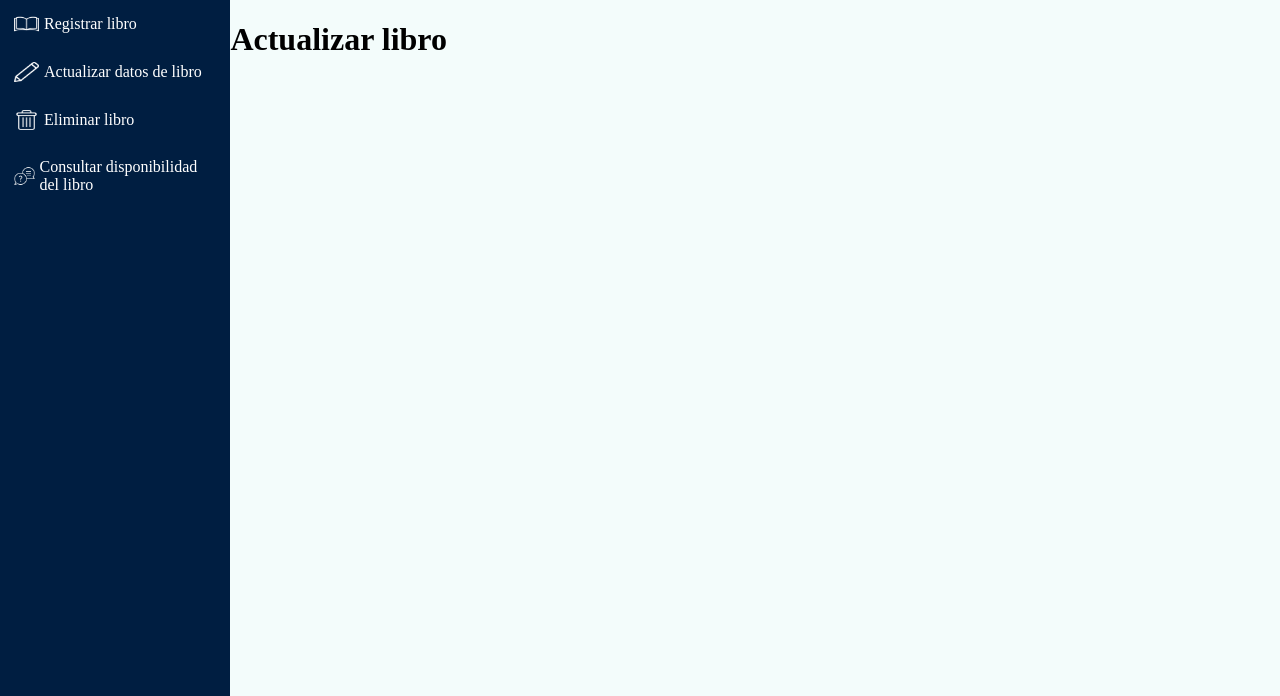
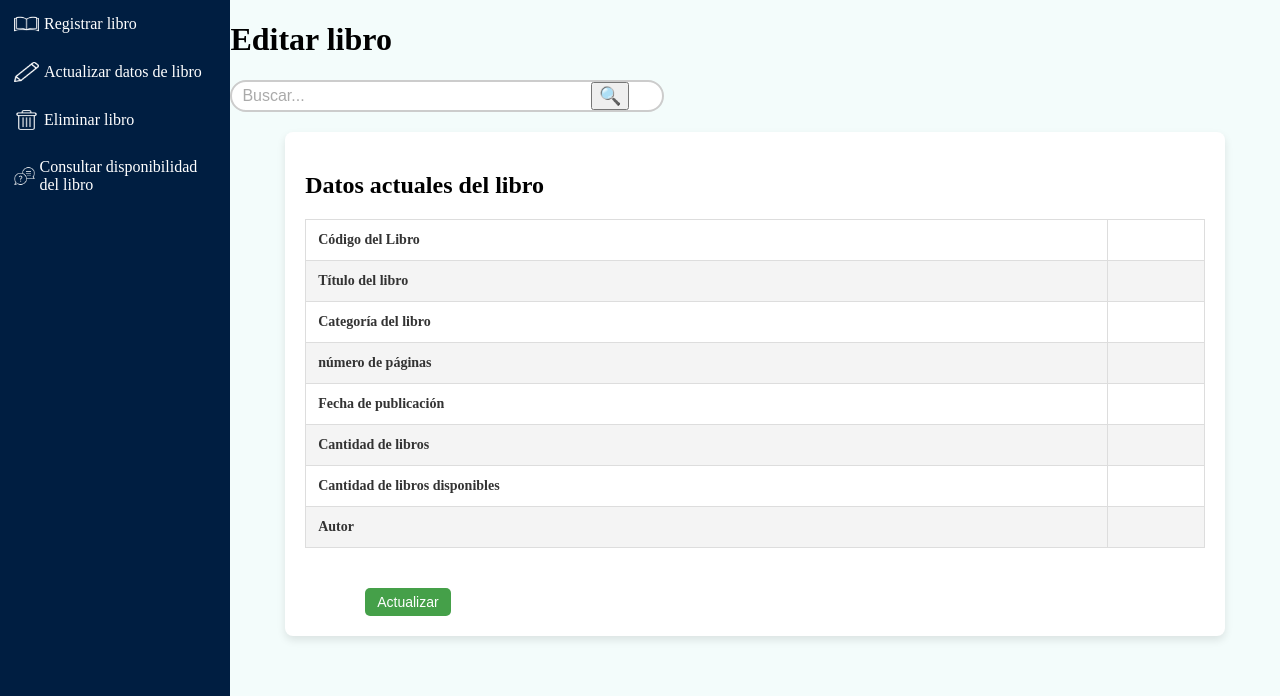
Before and after one commit to danielfernando4/Proyecto-de-Biblioteca-Gestion, a Flask app: page /actualizar in a window 1280 px wide. Shown: the part 104-800 px from the top of the page. Run offline with Flask 3, Linux system fonts and the light colour scheme.

Commit message:
Cambiar para el back del apartado de actualización - para poder buscar los datos del libro que se quiere editar

```diff
--- a/app.py
+++ b/app.py
@@ -45,9 +45,20 @@ def registrar():
     return render_template("registrar.html")
 
 
-@app.route("/actualizar")
+
+
+@app.route("/actualizar", methods=["GET", "POST"])
 def actualizar():
-    return render_template("actualizar.html")
+    rows = ["", "", "", ""]
+    if request.method == "POST":
+        data = request.get_json()
+        query = data.get('query')
+        rows = [query, query, query, query]
+        print(query)
+        return jsonify({'rows': rows})  # Devuelve un JSON con la lista 'rows'
+
+    # Si es un GET, simplemente renderizas el template
+    return render_template("actualizar.html", row=rows)
 
 
 @app.route("/eliminar")
--- /dev/null
+++ b/static/css/actualizar.css
@@ -0,0 +1,103 @@
+.search-container {
+    position: relative;
+    width: 80%;
+    max-width: 400px;
+  }
+
+  .search-input {
+    width: 100%;
+    padding: 5px 20px 5px 10px;
+    border-radius: 30px;
+    border: 2px solid #ccc;
+    font-size: 16px;
+    outline: none;
+    transition: all 0.3s ease;
+  }
+
+  .search-input:focus {
+    border-color: #5e9fdb;
+    box-shadow: 0 0 5px rgba(94, 159, 219, 0.5);
+  }
+
+  .search-input::placeholder {
+    color: #aaa;
+  }
+
+  .search-icon {
+    position: absolute;
+    top: 50%;
+    right: 1px;
+    transform: translateY(-50%);
+    font-size: 18px;
+    color: #aaa;
+  }
+
+
+  /* Estilos para la tabla */
+/* Estilos para la tabla */
+.table-container {
+    width: 100%;
+    max-width: 900px;
+    margin: 20px auto;
+    padding: 20px;
+    background-color: #fff;
+    border-radius: 8px;
+    box-shadow: 0 4px 8px rgba(0, 0, 0, 0.1);
+}
+
+table {
+    width: 100%;
+    border-collapse: collapse; /* Asegura que las celdas compartan bordes */
+    margin-top: 20px;
+}
+
+thead {
+    background-color: #001E41;
+    color: white;
+}
+
+th, td {
+    padding: 12px;
+    text-align: left;
+    font-size: 16px;
+    border: 1px solid #ddd;  /* Asegura que se vea el borde entre columnas */
+}
+
+th {
+    font-weight: bold;
+}
+
+tbody tr:nth-child(even) {
+    background-color: #f4f4f4; /* Color de fondo para filas pares */
+}
+
+tbody tr:nth-child(odd) {
+    background-color: #ffffff; /* Color de fondo para filas impares */
+}
+
+tbody tr:hover {
+    background-color: #e9f7e9; /* Efecto al pasar el mouse */
+}
+
+tbody td {
+    font-size: 14px;
+    color: #333;
+}
+
+
+.btn-actualizar {
+    padding: 6px 12px;
+    background-color: #45a049;
+    border: none;
+    border-radius: 5px;
+    color: white;
+    font-size: 14px;
+    cursor: pointer;
+    transition: background-color 0.3s;
+    margin-left: 60px;
+    margin-top: 40px;
+}
+
+.btn-actualizar:hover {
+    background-color: #45a048; /* Cambio de color al pasar el mouse */
+}
--- /dev/null
+++ b/static/js/buscar.js
@@ -0,0 +1,30 @@
+function sendSearchQuery() {
+    const query = document.getElementById('search-input').value;
+
+    // Enviar la búsqueda a la ruta "/actualizar" usando POST
+    fetch('/actualizar', {
+      method: 'POST',
+      headers: {
+        'Content-Type': 'application/json'
+      },
+      body: JSON.stringify({ query: query })
+    })
+    .then(response => response.json())
+    .then(data => {
+      console.log('Respuesta de Flask:', data);
+
+      // Ahora actualizamos solo las celdas de la segunda columna
+      const rows = data.rows;  // Extraemos las filas del JSON
+
+      // Seleccionar todas las celdas de la segunda columna
+      const cells = document.querySelectorAll('table tbody td:nth-child(2)');
+
+      // Actualizar las celdas con los nuevos valores, solo las de la segunda columna
+      for (let i = 0; i < rows.length; i++) {
+          cells[i].textContent = rows[i];  // Actualizamos solo las celdas de la segunda columna
+      }
+    })
+    .catch(error => {
+      console.error('Error al enviar la búsqueda:', error);
+    });
+}
--- a/templates/actualizar.html
+++ b/templates/actualizar.html
@@ -9,9 +9,59 @@
 
 {% block content%}
 
-<h1> Actualizar libro </h1>
+<h1> Editar libro </h1>
+
+
+
+<div class="search-container">
+    <input type="text" id="search-input" class="search-input" placeholder="Buscar...">
+    <button id="search-button" class="search-icon" onclick="sendSearchQuery()">&#x1F50D;</button>
+</div>
+
+
+<div class="table-container">
+    <h2>Datos actuales del libro</h2>
+    <table>
+        <tbody>
+            <tr>
+                <td><strong>Código del Libro</strong></td>
+                <td>{{ row[0] }}</td>
+            </tr>
+            <tr>
+                <td><strong>Título del libro</strong></td>
+                <td>{{ row[1] }}</td>
+            </tr>
+            <tr>
+                <td><strong>Categoría del libro</strong></td>
+                <td>{{ row[2] }}</td>
+            </tr>
+            <tr>
+                <td><strong>número de páginas</strong></td>
+                <td>{{ row[3] }}</td>
+            </tr>
+            <tr>
+                <td><strong>Fecha de publicación</strong></td>
+                <td>{{ row[3] }}</td>
+            </tr>
+            <tr>
+                <td><strong>Cantidad de libros</strong></td>
+                <td>{{ row[3] }}</td>
+            </tr>
+            <tr>
+                <td><strong>Cantidad de libros disponibles</strong></td>
+                <td>{{ row[3] }}</td>
+            </tr>
+            <tr>
+                <td><strong>Autor</strong></td>
+                <td>{{ row[3] }}</td>
+            </tr>
+        </tbody>
+    </table>
+    <button class="btn-actualizar" type="button" onclick="">Actualizar</button>
+</div>
 
 {% endblock %}
 
 {% block extra_js %}
+<script src="{{ url_for('static', filename='js/buscar.js') }}"></script>
 {% endblock %}
```
